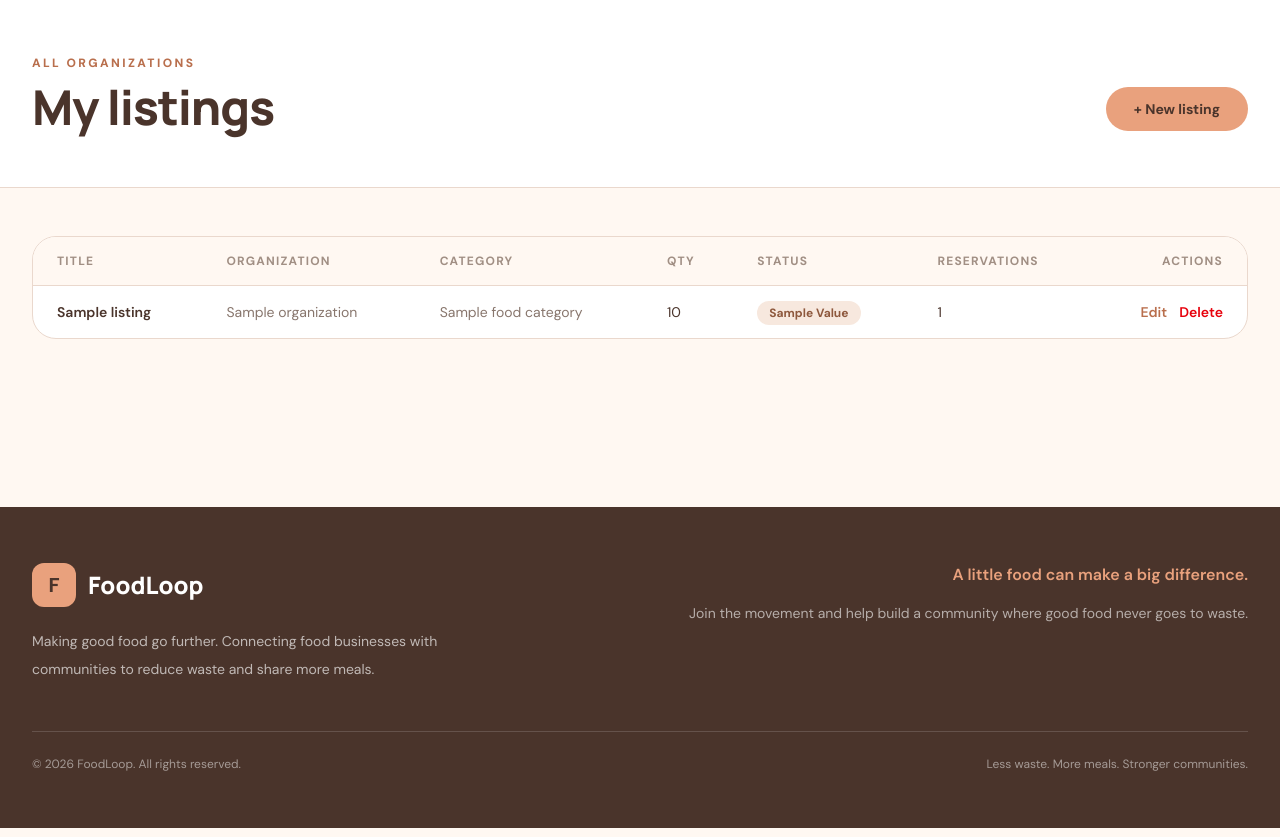
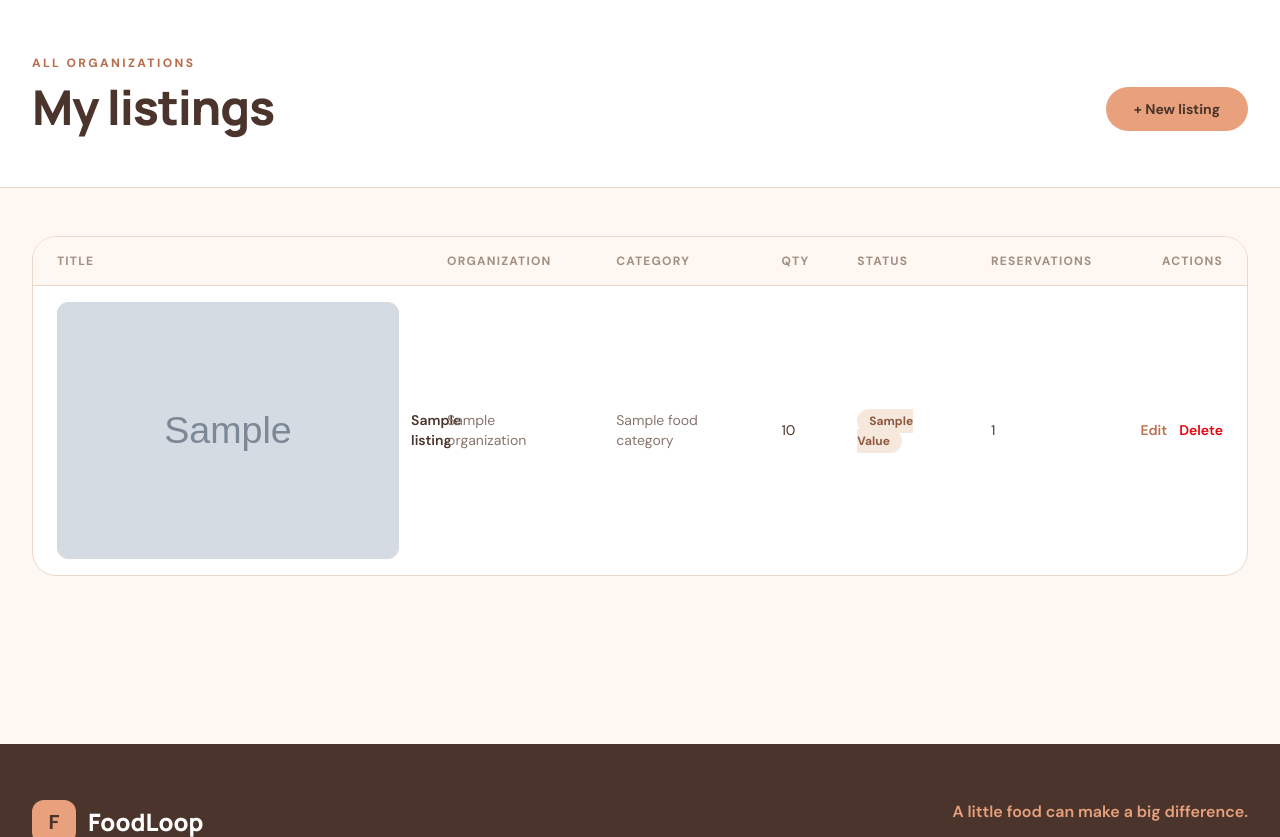
Before and after one commit to Rowannnk/Foodshare, a Laravel app: template resources/views/userzone/food-listings/index.blade.php in a window 1280 px wide. Shown: the part 82-919 px from the top of the page. Run offline with Laravel 12, Linux system fonts and the light colour scheme; a user stored in the database is signed in; data comes from the database, SQL or seed files in the repository; the template is opened without the code that fills it: most values are stand-ins (such as "Sample title", 1, 10 or a date in 2020); grey boxes marked "Sample" are stand-in pictures; some libraries are stand-ins or nearby versions.

Commit message:
feat: show photos on my listings pages

```diff
--- a/resources/views/userzone/food-listings/index.blade.php
+++ b/resources/views/userzone/food-listings/index.blade.php
@@ -49,7 +49,8 @@
                         @foreach ($listings as $listing)
                             <tr>
                                 <td class="px-6 py-4 font-semibold text-[#4A342B]">
-                                    <a href="{{ route('my-listings.show', $listing) }}" class="hover:underline">
+                                    <a href="{{ route('my-listings.show', $listing) }}" class="flex items-center gap-3 hover:underline">
+                                        <x-listing-thumb :listing="$listing" />
                                         {{ $listing->title }}
                                     </a>
                                 </td>
--- a/resources/views/userzone/food-listings/show.blade.php
+++ b/resources/views/userzone/food-listings/show.blade.php
@@ -30,6 +30,8 @@
                 </a>
             </div>
         </div>
+
+        <img src="{{ $listing->photoUrl() }}" alt="{{ $listing->title }}" class="mt-6 h-64 w-full rounded-[1.75rem] object-cover sm:h-80">
 
         @if ($listing->description)
             <p class="mt-6 max-w-2xl leading-7 text-[#6B5A51]">{{ $listing->description }}</p>
```
